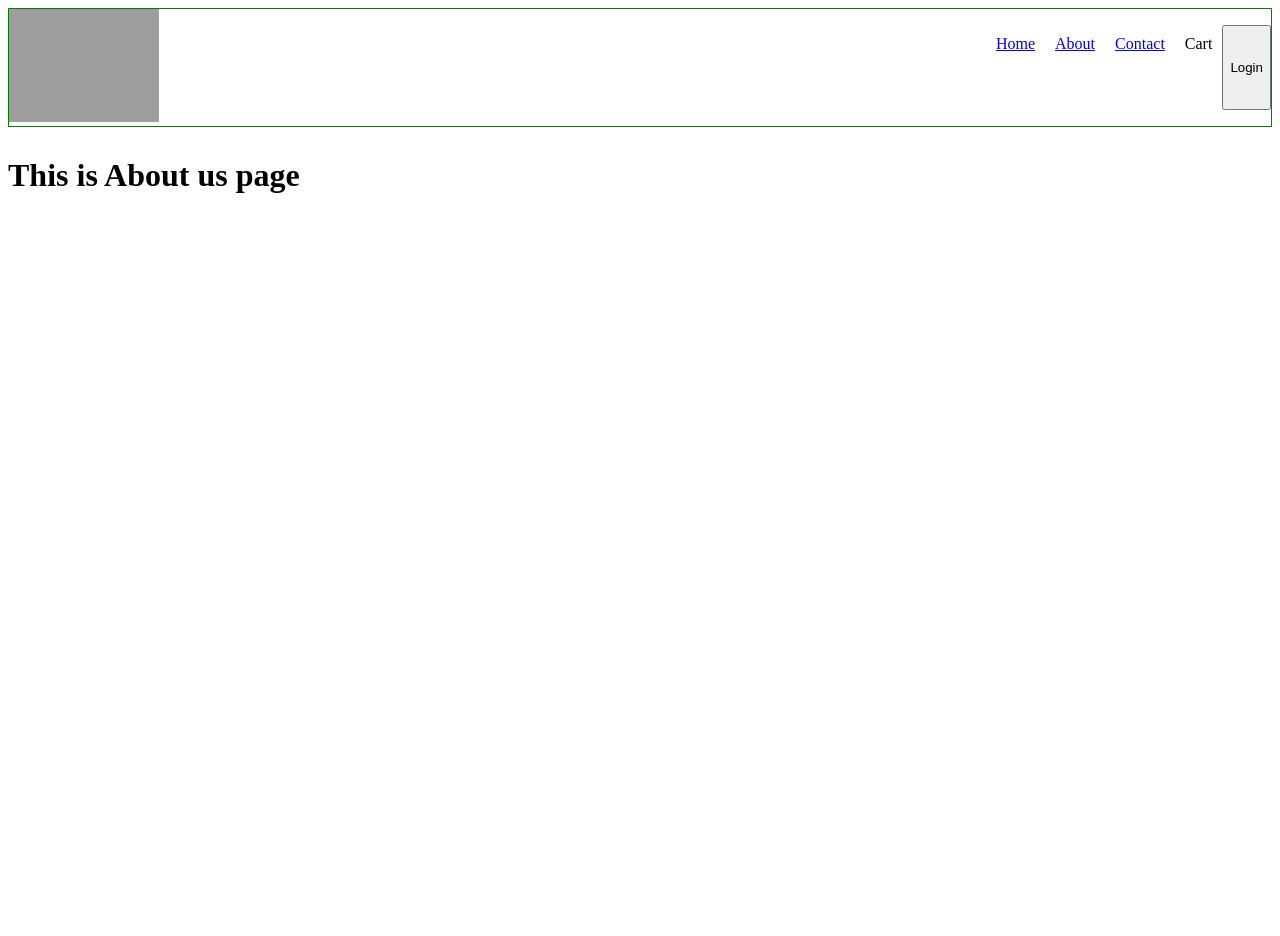
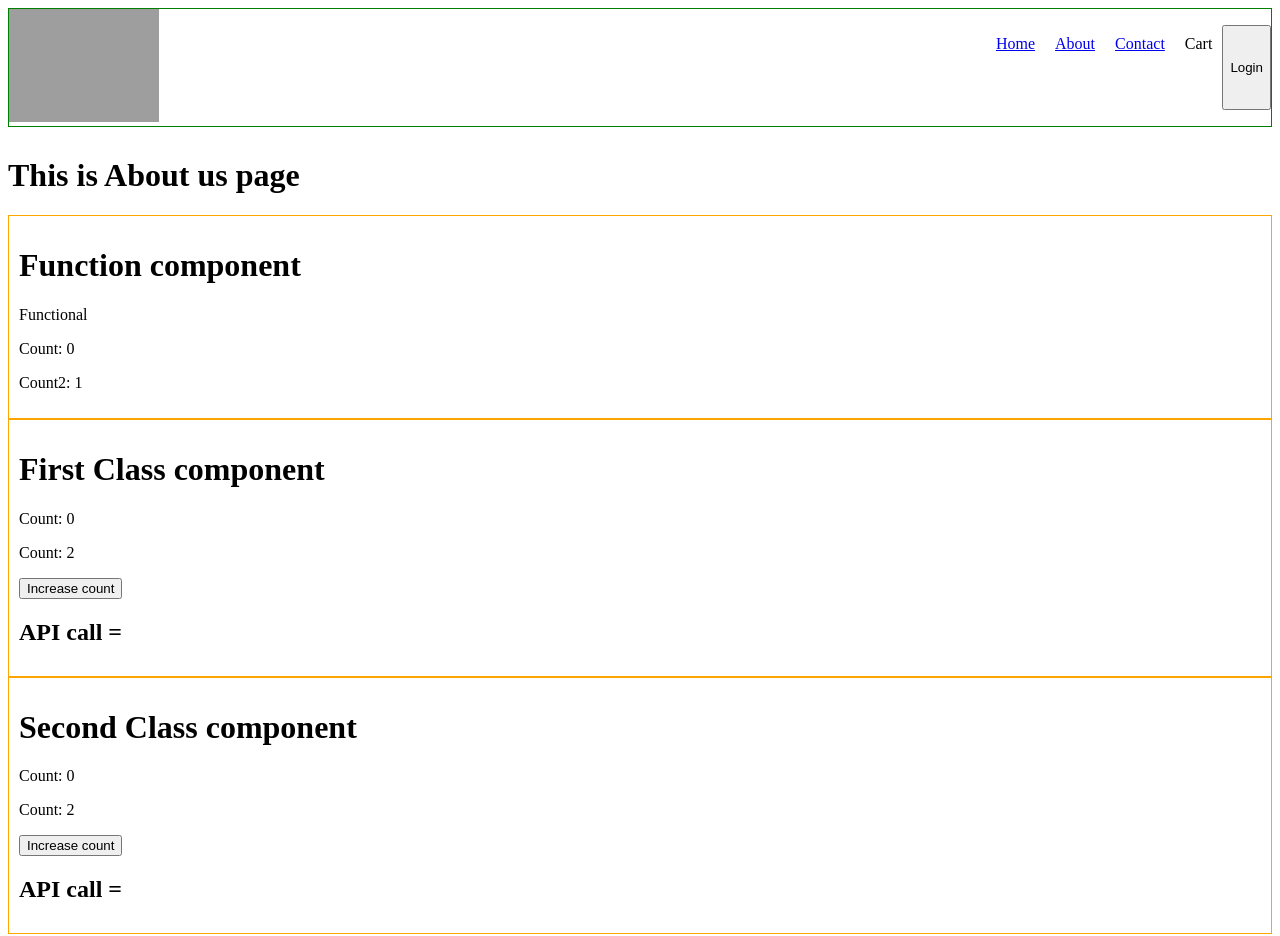
Before and after one commit to Gauravnag/namaste-react, a React (Vite) app: page /about in a window 1280 px wide. Shown: the top 936 px of the page. Before the commit the page ends 800 px from the top, so only its background shows below. Built offline with nearby package versions, Linux system fonts and the light colour scheme; no server answers; grey boxes are pictures that could not be loaded.

Commit message:
Epsiode-8

```diff
--- a/index.css
+++ b/index.css
@@ -52,3 +52,7 @@ ul.header-menu li {
     margin: 5px;
     padding: 5px;
 }
+.box {
+    padding: 10px;
+    border: 1px solid orange;
+}
--- a/src/components/About.js
+++ b/src/components/About.js
@@ -1,8 +1,27 @@
-const About = () => {
-    return(
-        <>
-            <h1>This is About us page</h1>
-        </>
-    )
+import React from "react";
+import User from "./User";
+import UserClass from "./UserClass";
+
+class About extends React.Component {
+    constructor(props) {
+        super(props);
+        console.log("Parent Constructor");
+    }
+
+    componentDidMount() {
+        console.log("Parent Mount");
+    }
+
+    render() {
+        console.log("Parent Render");
+        return(
+            <>
+                <h1>This is About us page</h1>
+                <User name={"Function component"} />
+                <UserClass name={"First Class component"} />
+                <UserClass name={"Second Class component"} />
+            </>
+        )
+    }
 }
 export default About;
--- a/src/components/Header.js
+++ b/src/components/Header.js
@@ -4,9 +4,9 @@ import { Link } from "react-router-dom";
 
 const Header = () => {
     const [btnNameReact, setBtnNameReact] = useState("Login");
-    console.log("Header");
+
     useEffect(() => {
-        console.log("useEffect")
+
     },[btnNameReact])
     return(
         <>
--- /dev/null
+++ b/src/components/User.js
@@ -0,0 +1,23 @@
+import { useEffect, useState } from "react";
+
+const User = ({name}) => {
+    const [count] = useState(0);
+    const [count2] = useState(1);
+    useEffect(() => {
+        const timer = setInterval(() => {
+            console.log("Timer")
+        },1000);
+       return() => {
+        clearInterval(timer);
+       }
+    },[])
+    return(
+        <div className="box">
+            <h1>{name}</h1>
+            <p>Functional</p>
+            <p>Count: {count}</p>
+            <p>Count2: {count2}</p>
+        </div>
+    )
+}
+export default User;
--- /dev/null
+++ b/src/components/UserClass.js
@@ -0,0 +1,49 @@
+import React from "react";
+
+class UserClass extends React.Component {
+    constructor(props) {
+        super(props);
+        console.log(this.props.name + "Child Constructor")
+        this.state = {
+            count: 0,
+            count2: 2,
+            userInfo: {
+                name: "Dummy"
+            }
+        }
+    }
+
+    async componentDidMount() {
+        console.log(this.props.name + "Child Mount");
+        const data = await fetch("https://api.github.com/users/akshay7");
+        const json = await data.json();
+        this.setState({
+            userInfo: json,
+        });
+        console.log(json);
+    }
+
+    componentWillUnmount() {
+        console.log(this.props.name + " Unmount");
+    }
+
+    render() {
+        console.log(this.props.name + "Child Render");
+        const {name} = this.props;
+        const {count, count2} = this.state;
+        return(
+            <div className="box">
+                <h1>{name}</h1>
+                <p>Count: {count}</p>
+                <p>Count: {count2}</p>
+                <button onClick={() => {
+                    this.setState({
+                        count: this.state.count + 1,
+                    })
+                } }> Increase count </button>
+                <h2>API call = {this.state.userInfo.html_url} </h2>
+            </div>
+        );
+    }
+}
+export default UserClass;
```
